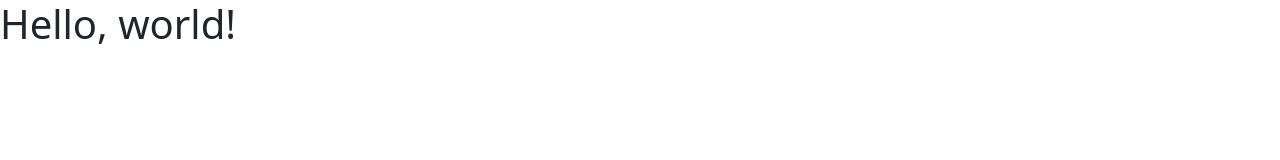
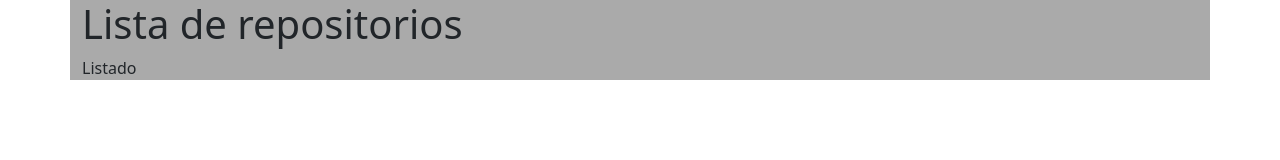
Before and after one commit to xab1t0/xab1t0.github.io, a plain HTML site: page index.html in a window 1280 px wide. Drawn offline with nearby package versions, Linux system fonts and the light colour scheme.

Commit message:
Update index

```diff
--- a/index.html
+++ b/index.html
@@ -8,10 +8,14 @@
         <!-- Bootstrap CSS -->
         <link href="css/bootstrap.min.css" rel="stylesheet" integrity="sha384-giJF6kkoqNQ00vy+HMDP7azOuL0xtbfIcaT9wjKHr8RbDVddVHyTfAAsrekwKmP1" crossorigin="anonymous">
 
-    <title>Hello, world!</title>
+        <title>My personal page</title>
     </head>
   <body>
-    <h1>Hello, world!</h1>
+    <div class="container" style="background-color: #aaa;">
+        <!-- Contenido de la página -->
+        <h1>Lista de repositorios</h1>
+        <p>Listado</p>
+    </div>
 
     <!-- Optional JavaScript -->
     <!-- Separate Popper and Bootstrap JS -->
```
Lines whose indentation alone changed are shown as unchanged.
